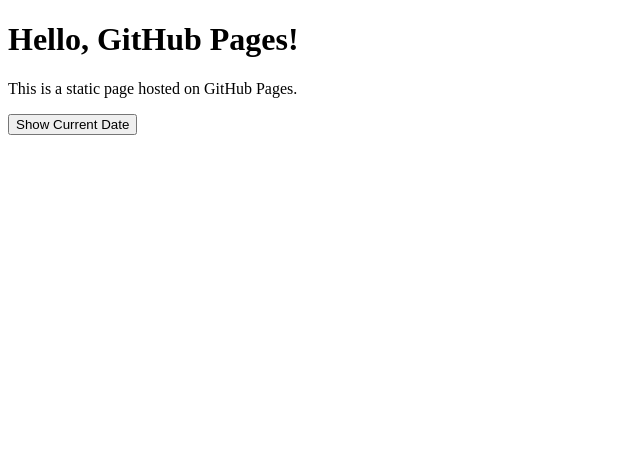
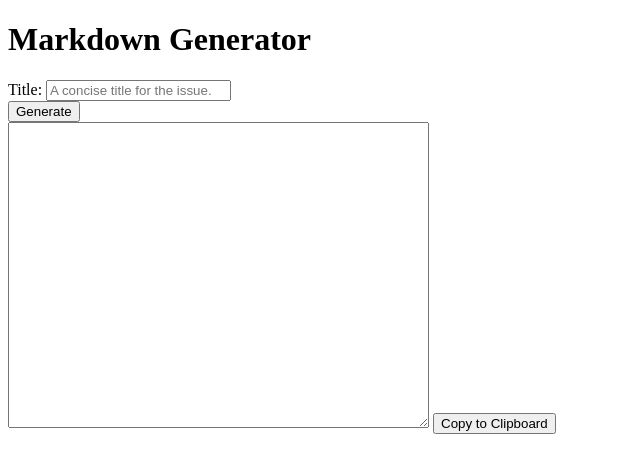
Before and after one commit to darwin-xu/darwin-xu.github.io, a plain HTML site: page index.html in a window 1280 px wide. Shown: the whole page, without its empty margins (0-640 px from the left). Drawn offline with Linux system fonts and the light colour scheme.

Commit message:
Update index.html

```diff
--- a/index.html
+++ b/index.html
@@ -3,12 +3,22 @@
 <head>
     <meta charset="UTF-8">
     <meta name="viewport" content="width=device-width, initial-scale=1.0">
-    <title>My GitHub Page</title>
+    <title>Markdown Generator</title>
 </head>
 <body>
-    <h1>Hello, GitHub Pages!</h1>
-    <p id="demo">This is a static page hosted on GitHub Pages.</p>
-    <button onclick="showDate()">Show Current Date</button>
+    <h1>Markdown Generator</h1>
+    <form id="markdownForm">
+        <div>
+            <label for="title">Title:</label>
+            <input type="text" id="title" name="title" placeholder="A concise title for the issue." required>
+        </div>
+        <!-- Add more fields similarly -->
+
+        <button type="button" onclick="generateMarkdown()">Generate</button>
+    </form>
+    <textarea id="output" rows="20" cols="50" readonly></textarea>
+    <button onclick="copyToClipboard()">Copy to Clipboard</button>
+
     <script src="script.js"></script>
 </body>
 </html>
```
